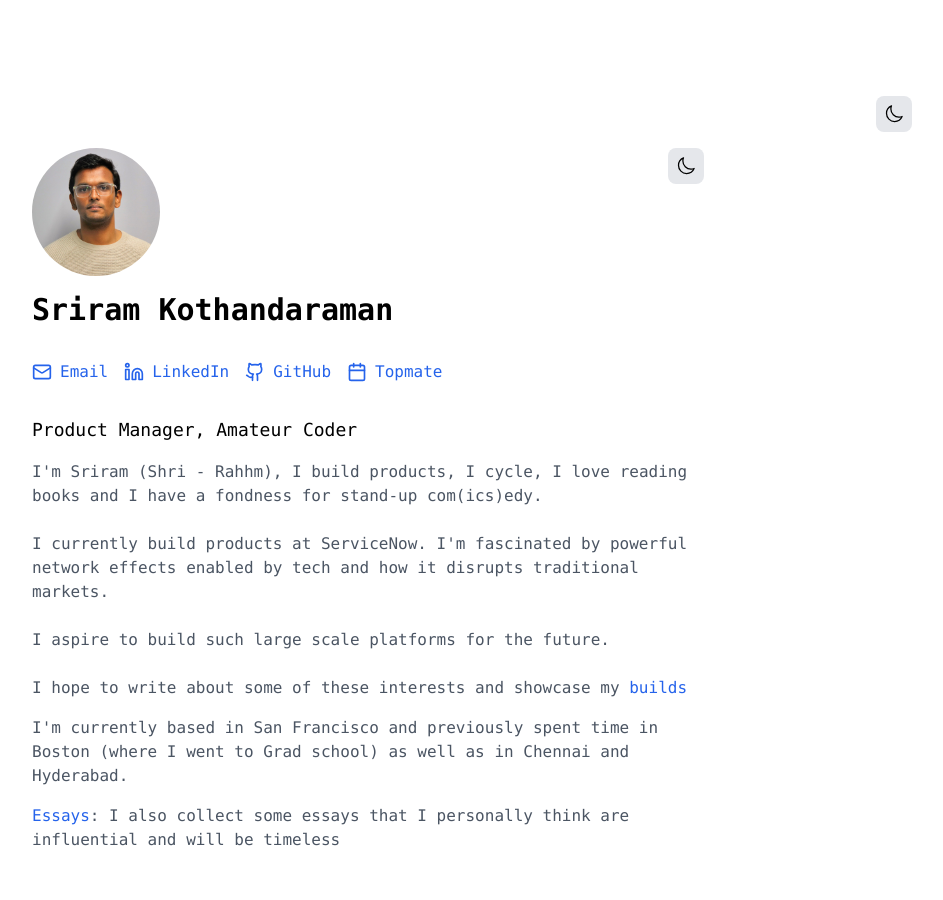
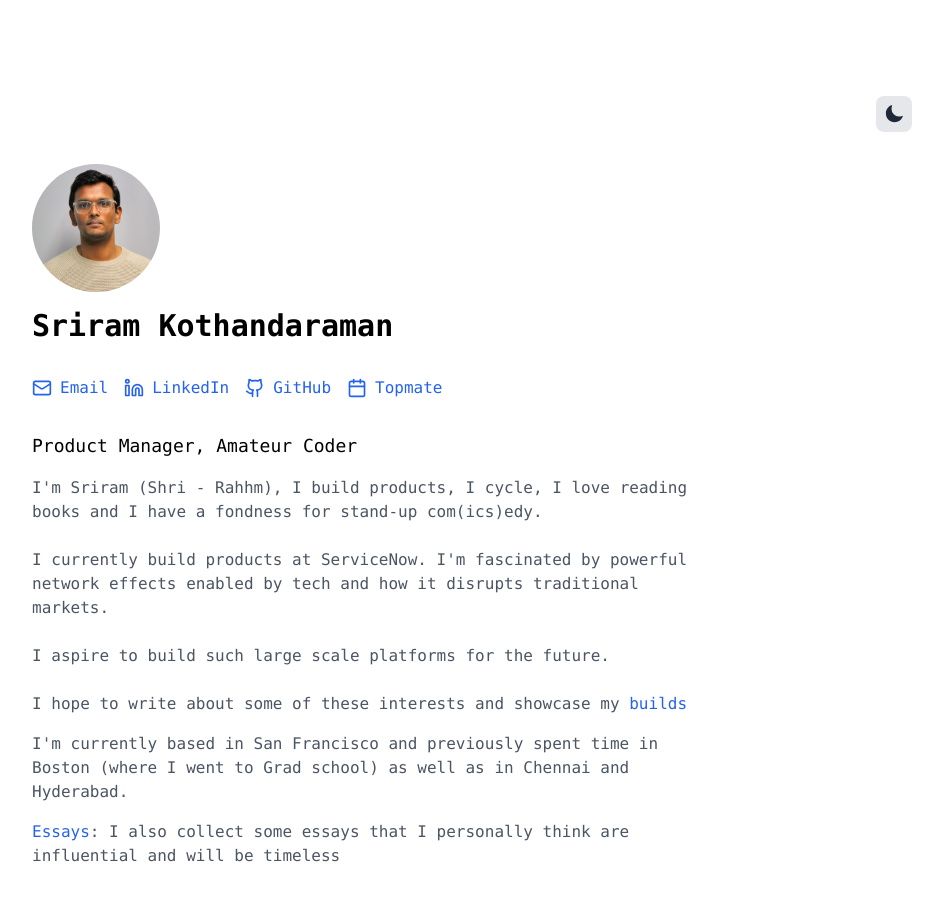
Before and after one commit to sriramkj07/Personalwebsite, a Next.js app: page / in a window 1280 px wide. Shown: the top 900 px of the page, without its empty margins (272-1215 px from the left). Built offline with nearby package versions, Linux system fonts and the light colour scheme.

Commit message:
Fix theme switching functionality

```diff
--- a/app/layout.tsx
+++ b/app/layout.tsx
@@ -19,9 +19,11 @@ export default function RootLayout({
 }) {
   return (
     <html lang="en" suppressHydrationWarning>
-      <body className={`${jetbrainsMono.className} bg-white dark:bg-gray-950 text-black dark:text-white`}>
+      <body className={jetbrainsMono.className}>
         <ThemeProvider attribute="class" defaultTheme="system" enableSystem>
-          {children}
+          <div className="min-h-screen bg-white dark:bg-gray-950 text-black dark:text-white">
+            {children}
+          </div>
         </ThemeProvider>
       </body>
     </html>
--- a/app/page.tsx
+++ b/app/page.tsx
@@ -5,8 +5,8 @@ import { ThemeSwitcher } from '@/components/theme-switcher';
 
 export default function Home() {
   return (
-    <div className="min-h-screen bg-white dark:bg-gray-950 text-black dark:text-white p-4 md:p-16 lg:p-24 font-mono">
-      <div className="flex justify-end mb-4">
+    <main className="min-h-screen bg-white dark:bg-gray-950 text-black dark:text-white p-4 md:p-16 lg:p-24 font-mono">
+      <div className="flex justify-end mb-8">
         <ThemeSwitcher />
       </div>
       <div className="max-w-2xl mx-auto space-y-8">
@@ -24,7 +24,6 @@ export default function Home() {
             </div>
             <h1 className="text-3xl font-bold">Sriram Kothandaraman</h1>
           </div>
-          <ThemeSwitcher />
         </div>
 
         {/* Social Links */}
@@ -75,6 +74,6 @@ export default function Home() {
           </div>
         </div>
       </div>
-    </div>
+    </main>
   );
 }
--- a/components/theme-switcher.tsx
+++ b/components/theme-switcher.tsx
@@ -2,11 +2,11 @@
 
 import { useTheme } from 'next-themes'
 import { useEffect, useState } from 'react'
-import { SunIcon, MoonIcon } from '@heroicons/react/24/outline'
+import { SunIcon, MoonIcon } from '@heroicons/react/24/solid'
 
 export function ThemeSwitcher() {
   const [mounted, setMounted] = useState(false)
-  const { theme, setTheme } = useTheme()
+  const { resolvedTheme, setTheme } = useTheme()
 
   useEffect(() => {
     setMounted(true)
@@ -17,18 +17,16 @@ export function ThemeSwitcher() {
   }
 
   return (
-    <div className="flex items-center space-x-2">
     <button
-        onClick={() => setTheme(theme === 'dark' ? 'light' : 'dark')}
-        className="p-2 rounded-lg bg-gray-200 dark:bg-gray-800 hover:bg-gray-300 dark:hover:bg-gray-700 transition-colors"
+      onClick={() => setTheme(resolvedTheme === 'dark' ? 'light' : 'dark')}
+      className="p-2 rounded-lg bg-gray-200 dark:bg-gray-800 hover:bg-gray-300 dark:hover:bg-gray-700"
       aria-label="Toggle theme"
     >
-        {theme === 'dark' ? (
-          <SunIcon className="h-5 w-5" />
+      {resolvedTheme === 'dark' ? (
+        <SunIcon className="h-5 w-5 text-gray-800 dark:text-gray-200" />
       ) : (
-          <MoonIcon className="h-5 w-5" />
+        <MoonIcon className="h-5 w-5 text-gray-800 dark:text-gray-200" />
       )}
     </button>
-    </div>
   )
 }
```
Also changed, not shown: components/theme-provider.tsx (+7 -1 lines). Lines whose indentation alone changed are shown as unchanged.
